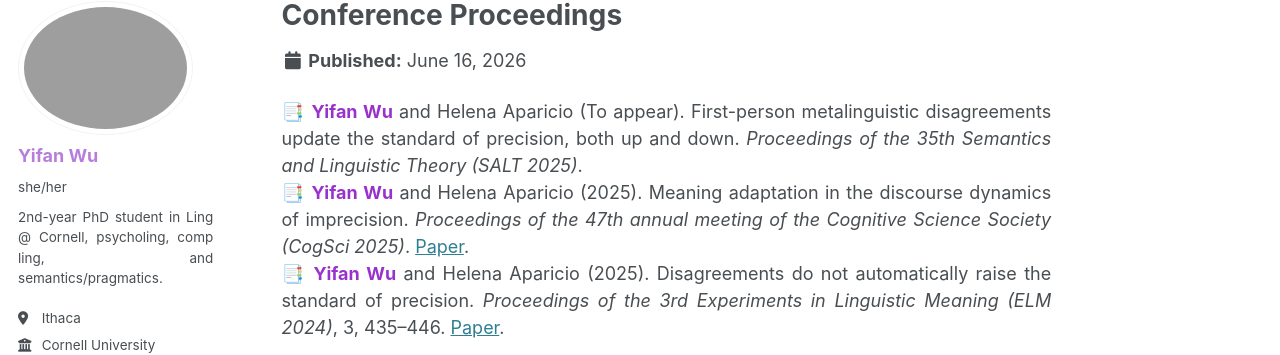
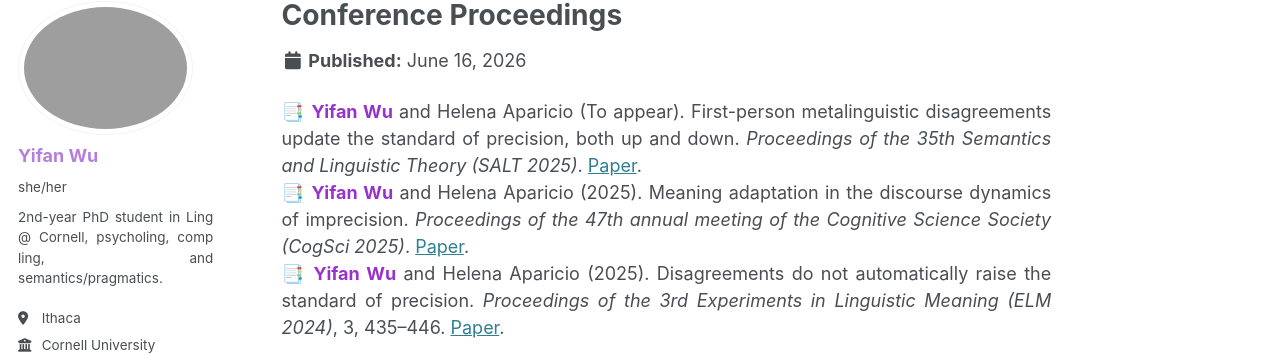
Before and after one commit to lynn-yifanwu-ling/lynn-yifanwu-ling.github.io, a Jekyll site: the page built from _publications/2_conference proceedings.md, in a window 1280 px wide and 1130 px high. Shown: the part 105-460 px from the top of the window. Built offline with Jekyll 4.4.1, drawn with Linux system fonts in a browser that asks for light colours; emoji names are drawn with the system emoji font; some web fonts are replaced.

Commit message:
Update 2_conference proceedings.md

```diff
--- a/_publications/2_conference proceedings.md
+++ b/_publications/2_conference proceedings.md
@@ -5,7 +5,7 @@ permalink: /publications/conference_proceedings
 type: "Publication"
 ---
 
-:bookmark_tabs: **<span style="color: #9932CC;">Yifan Wu</span>** and Helena Aparicio (To appear). First-person metalinguistic disagreements update the standard of precision, both up and down. *Proceedings of the 35th Semantics and Linguistic Theory (SALT 2025)*. <br>
+:bookmark_tabs: **<span style="color: #9932CC;">Yifan Wu</span>** and Helena Aparicio (To appear). First-person metalinguistic disagreements update the standard of precision, both up and down. *Proceedings of the 35th Semantics and Linguistic Theory (SALT 2025)*. [Paper](https://doi.org/10.3765/t6nxxe61). <br>
 :bookmark_tabs: **<span style="color: #9932CC;">Yifan Wu</span>** and Helena Aparicio (2025). Meaning adaptation in the discourse dynamics of imprecision. *Proceedings of the 47th annual meeting of the Cognitive Science
 Society (CogSci 2025)*. [Paper](https://escholarship.org/uc/item/6r9914v5). <br>
 :bookmark_tabs: **<span style="color: #9932CC;">Yifan Wu</span>** and Helena Aparicio (2025). Disagreements do not automatically raise the standard of precision. *Proceedings of the 3rd Experiments in Linguistic Meaning (ELM 2024)*, 3, 435--446. [Paper](https://doi.org/10.3765/elm.3.5835).
```
